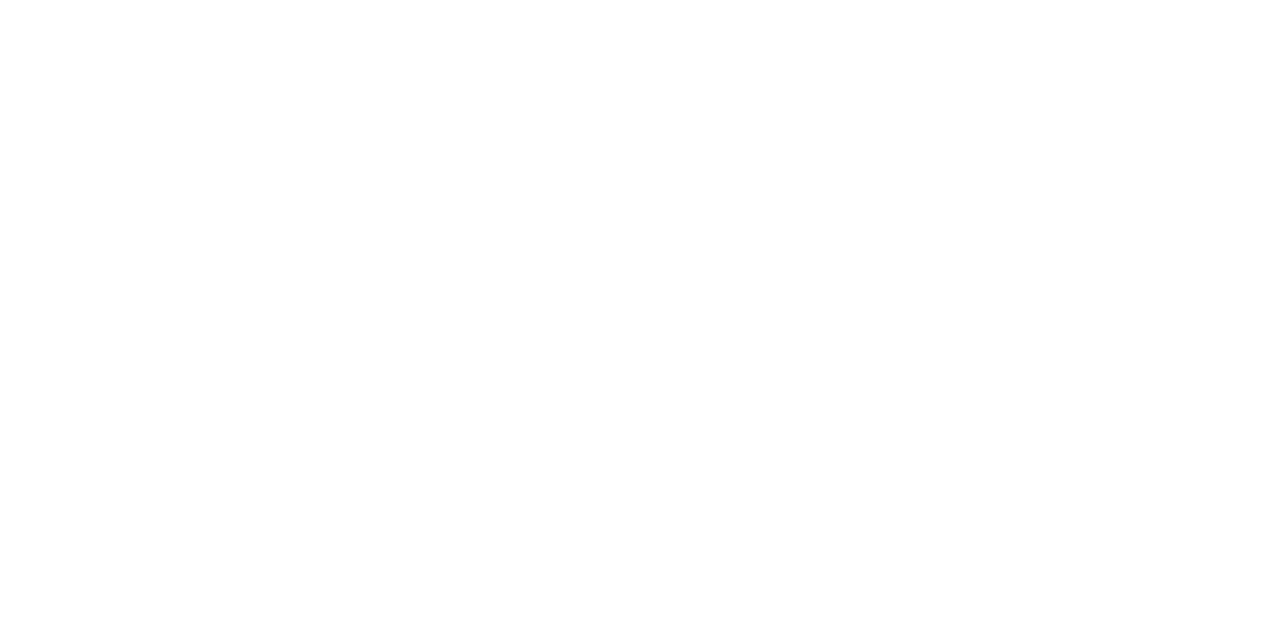
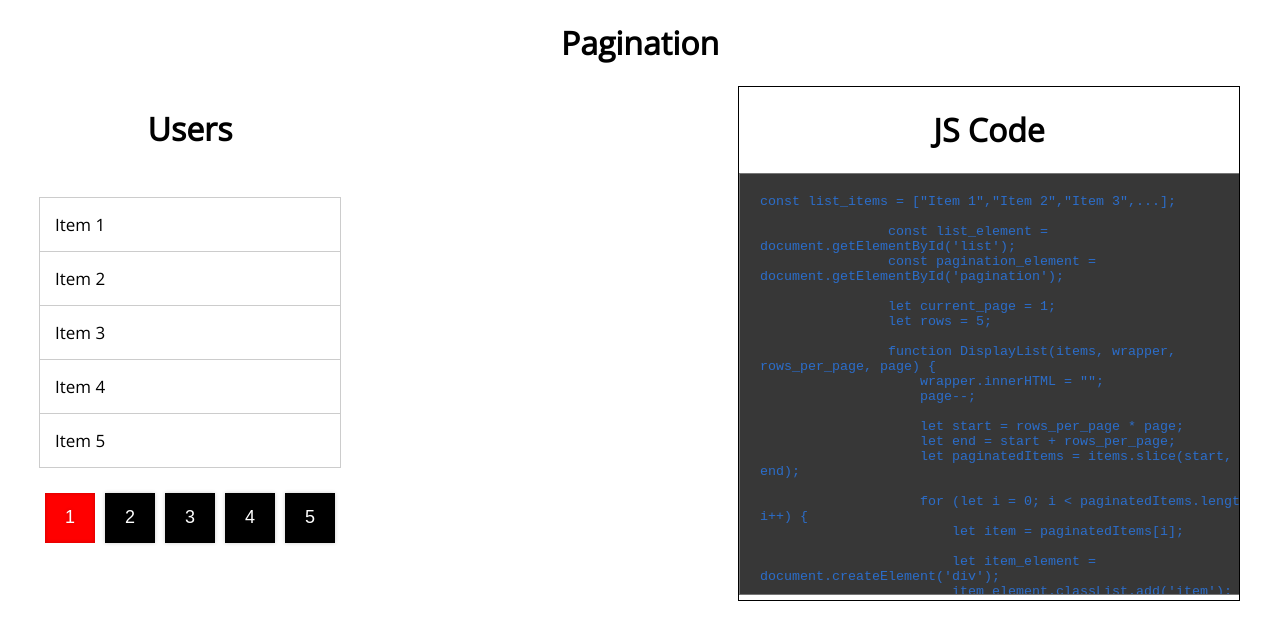
Before and after one commit to Ilyapashayan20/JavaScript_Projects, a plain HTML site: page pagination.html in a window 1280 px wide. Drawn offline with nearby package versions, Linux system fonts and the light colour scheme.

Commit message:
added pagination project

```diff
--- a/JavaScript/pagination.js
+++ b/JavaScript/pagination.js
@@ -0,0 +1,55 @@
+const list_items = ["Item 1","Item 2","Item 3","Item 4","Item 5","Item 6","Item 7","Item 8","Item 9","Item 10","Item 11","Item 12","Item 13","Item 14","Item 15","Item 16","Item 17","Item 18","Item 19","Item 20","Item 21","Item 22"];
+
+const list_element = document.getElementById('list');
+const pagination_element = document.getElementById('pagination');
+
+let current_page = 1;
+let rows = 5;
+
+function DisplayList(items, wrapper, rows_per_page, page) {
+	wrapper.innerHTML = "";
+	page--;
+
+	let start = rows_per_page * page;
+	let end = start + rows_per_page;
+	let paginatedItems = items.slice(start, end);
+
+	for (let i = 0; i < paginatedItems.length; i++) {
+		let item = paginatedItems[i];
+
+		let item_element = document.createElement('div');
+		item_element.classList.add('item');
+		item_element.innerText = item;
+
+		wrapper.appendChild(item_element);
+	}
+}
+
+function SetupPagination (items, wrapper, rows_per_page) {
+	wrapper.innerHTML = "";
+
+	let page_count = Math.ceil(items.length / rows_per_page);
+	for (let i = 1; i < page_count + 1; i++) {
+		let btn = PaginationButton(i, items);
+		wrapper.appendChild(btn);
+	}
+}
+
+function PaginationButton (page, items) {
+	let button = document.createElement('button');
+	button.innerText = page;
+
+	if (current_page == page) button.classList.add('active');
+
+	button.addEventListener('click', function () {
+		current_page = page;
+		DisplayList(items, list_element, rows, current_page);
+		let current_btn = document.querySelector('.pagenumbers button.active');
+		current_btn.classList.remove('active');
+		button.classList.add('active');
+	});
+	return button;
+}
+
+DisplayList(list_items, list_element, rows, current_page);
+SetupPagination(list_items, pagination_element, rows);
--- a/pagination.html
+++ b/pagination.html
@@ -0,0 +1,79 @@
+<!DOCTYPE html>
+<html lang="en">
+<head>
+    <meta charset="UTF-8">
+    <meta http-equiv="X-UA-Compatible" content="IE=edge">
+    <link rel="stylesheet" href="style.css">
+    <meta name="viewport" content="width=device-width, initial-scale=1.0">
+    <title>Document</title>
+</head>
+<body>
+    <h1 style="text-align: center;">Pagination</h1>
+    <div class="canvas-block">
+	<main>
+        <h1>Users</h1>
+		<div class="list listt" id="list"></div>
+		<div class="pagenumbers" id="pagination"></div>
+	</main>
+    <div class="code"><h1 style="text-align: center;">JS Code</h1>
+        <div class="code-text">
+            <textarea>const list_items = ["Item 1","Item 2","Item 3",...];
+
+                const list_element = document.getElementById('list');
+                const pagination_element = document.getElementById('pagination');
+
+                let current_page = 1;
+                let rows = 5;
+
+                function DisplayList(items, wrapper, rows_per_page, page) {
+                    wrapper.innerHTML = "";
+                    page--;
+
+                    let start = rows_per_page * page;
+                    let end = start + rows_per_page;
+                    let paginatedItems = items.slice(start, end);
+
+                    for (let i = 0; i < paginatedItems.length; i++) {
+                        let item = paginatedItems[i];
+
+                        let item_element = document.createElement('div');
+                        item_element.classList.add('item');
+                        item_element.innerText = item;
+
+                        wrapper.appendChild(item_element);
+                    }
+                }
+
+                function SetupPagination (items, wrapper, rows_per_page) {
+                    wrapper.innerHTML = "";
+
+                    let page_count = Math.ceil(items.length / rows_per_page);
+                    for (let i = 1; i < page_count + 1; i++) {
+                        let btn = PaginationButton(i, items);
+                        wrapper.appendChild(btn);
+                    }
+                }
+
+                function PaginationButton (page, items) {
+                    let button = document.createElement('button');
+                    button.innerText = page;
+
+                    if (current_page == page) button.classList.add('active');
+
+                    button.addEventListener('click', function () {
+                        current_page = page;
+                        DisplayList(items, list_element, rows, current_page);
+                        let current_btn = document.querySelector('.pagenumbers button.active');
+                        current_btn.classList.remove('active');
+                        button.classList.add('active');
+                    });
+                    return button;
+                }
+
+                DisplayList(list_items, list_element, rows, current_page);
+                SetupPagination(list_items, pagination_element, rows);</textarea>
+        </div></div>
+    </div>
+    <script src="JavaScript/pagination.js"></script>
+</body>
+</html>
--- a/style.css
+++ b/style.css
@@ -141,3 +141,73 @@ span{
 
 
 }
+
+
+.item{
+    color:  black;
+}
+.listt{
+    display:  flex;
+    flex-direction: column;
+}
+
+main {
+	display: flex;
+	flex-direction: column;
+	align-items: center;
+}
+
+main .list {
+	width: 100%;
+	max-width: 768px;
+	background-color: #FFF;
+	border: 1px solid #CCC;
+	margin-top: 25px;
+}
+
+main .list .item {
+	padding: 15px;
+	border-bottom: 1px solid #CCC;
+}
+main .list .item:last-of-type {
+	border-bottom: none;
+}
+main .list .item:hover {
+	background: rgba(0, 0, 0, 0.05);
+}
+
+.pagenumbers {
+	display: flex;
+	flex-wrap: wrap;
+	justify-content: center;
+	align-items: center;
+}
+
+.pagenumbers button {
+	width: 50px;
+	height: 50px;
+
+	appearance: none;
+	border: none;
+	outline: none;
+	cursor: pointer;
+
+	background-color: #000000;
+
+	margin: 5px;
+	transition: 0.4s;
+
+	color: #FFF;
+	font-size: 18px;
+	text-shadow: 0px 0px 4px rgba(0, 0, 0, 0.2);
+	box-shadow: 0px 0px 4px rgba(0, 0, 0, 0.2);
+}
+
+.pagenumbers button:hover {
+	background-color: red;
+}
+
+.pagenumbers button.active {
+	background-color: red;
+	box-shadow: inset 0px 0px 4px rgba(0, 0, 0, 0.2);
+}
```
Also changed, not shown: todolist.html (+1 -1 lines).
